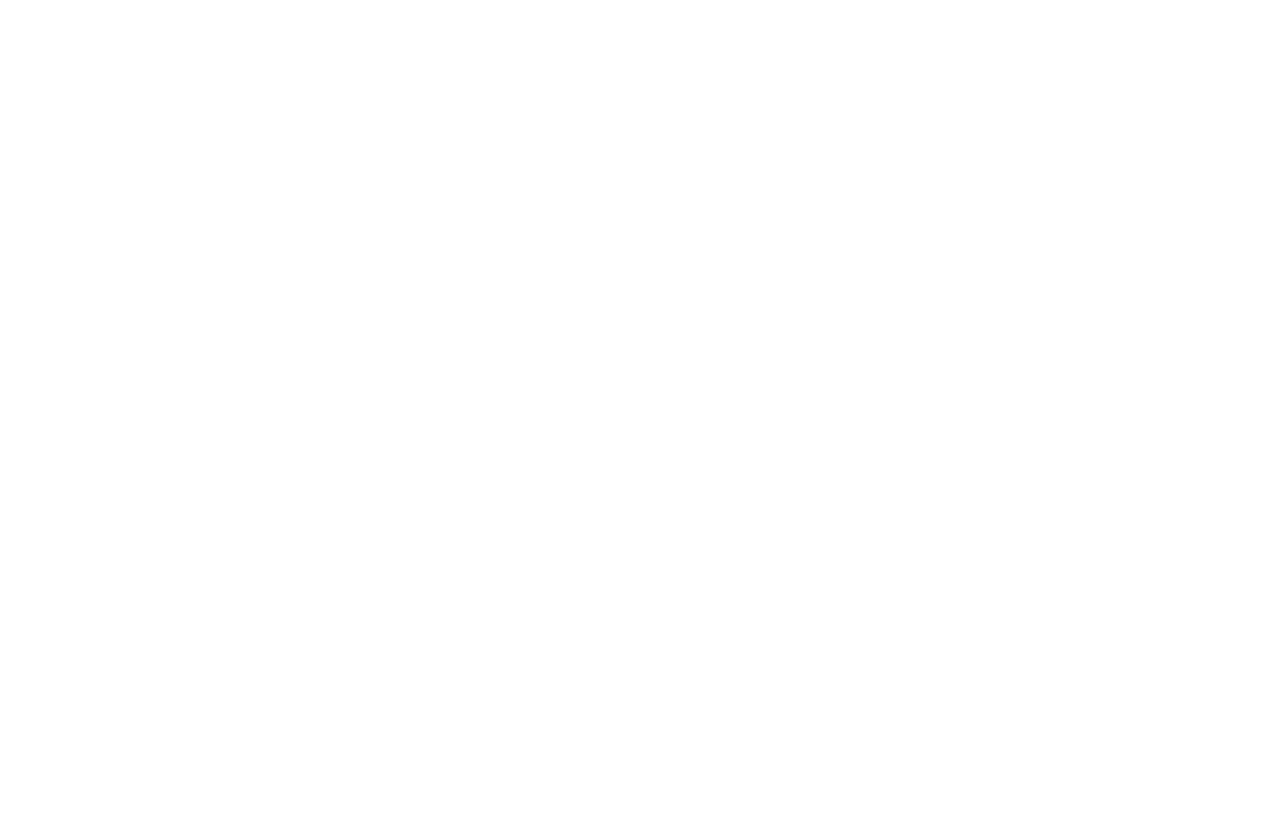
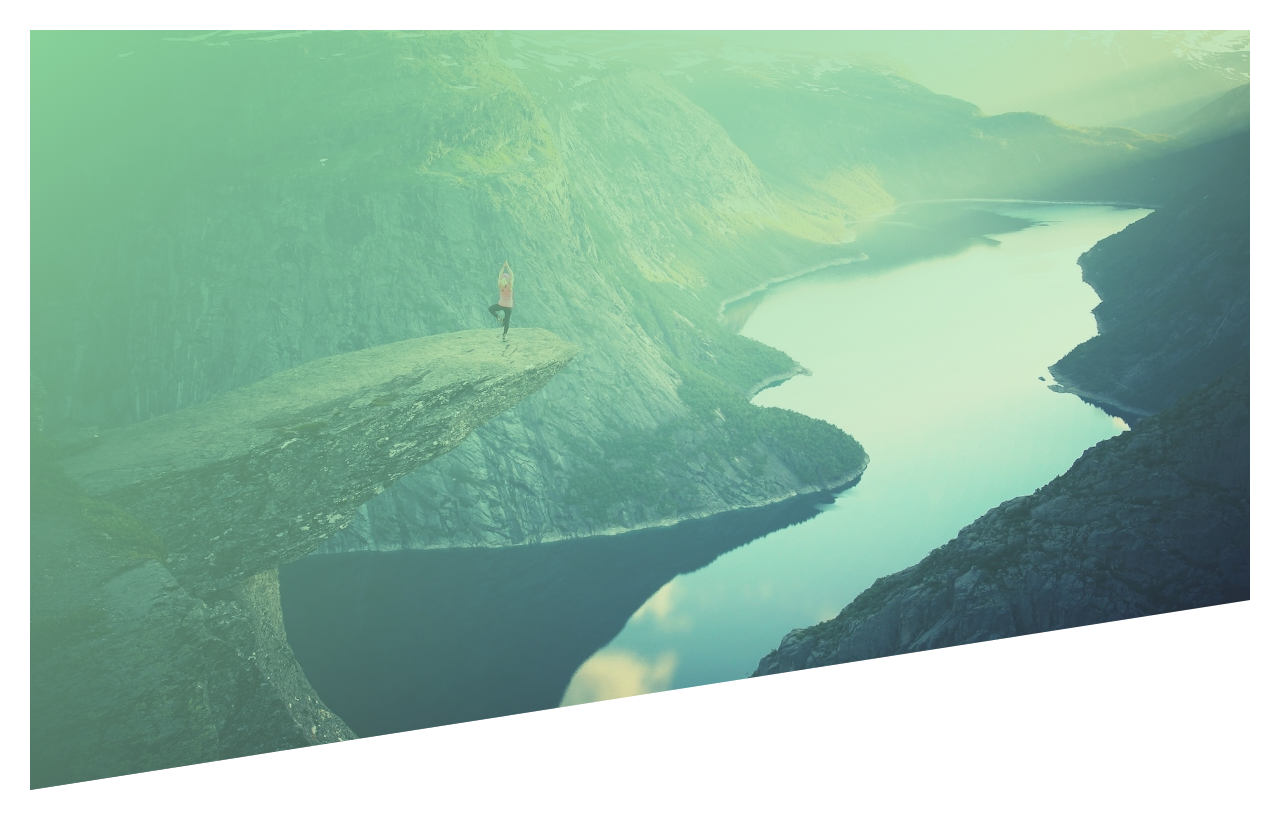
Before and after one commit to raktimraihanprova13346/natours, a React (Create React App) app: page / in a window 1280 px wide. Built offline with nearby package versions, Linux system fonts and the light colour scheme.

Commit message:
Add Sass support and header component
Sass support has been added to the project - package.json and package-lock.json have been updated accordingly. Additionally, a new header component, HeaderUI, has been created along with corresponding styling using Sass, and has been imported and used in App.js.

```diff
--- a/package.json
+++ b/package.json
@@ -9,6 +9,7 @@
     "react": "^18.3.0",
     "react-dom": "^18.3.0",
     "react-scripts": "5.0.1",
+    "sass": "^1.75.0",
     "web-vitals": "^2.1.4"
   },
   "scripts": {
--- a/src/App.js
+++ b/src/App.js
@@ -1,4 +1,5 @@
 import './App.css';
+import HeaderUI from "./header";
 
 function App() {
 
@@ -6,7 +7,7 @@
 
     return (
         <div className="App">
-
+            <HeaderUI />
         </div>
     );
 }
--- /dev/null
+++ b/src/header/index.jsx
@@ -0,0 +1,12 @@
+import React from 'react';
+import "./index.scss"
+
+const headerUI = () => {
+    return(
+        <div className="header">
+
+        </div>
+    )
+}
+
+export default headerUI;
--- /dev/null
+++ b/src/header/index.scss
@@ -0,0 +1,8 @@
+.header{
+  background-image: linear-gradient(to right bottom, rgb(136, 210, 155),
+          rgba(155, 39, 115, 0)), url("../img/hero.jpg");
+  height: 95vh;
+  background-size: cover;
+  background-position: top;
+  clip-path: polygon(0 0, 100% 0, 100% 75%, 0 100%);
+}
--- a/src/index.css
+++ b/src/index.css
@@ -1,5 +1,6 @@
 body {
   margin: 0;
+  padding: 30px;
   font-family: -apple-system, BlinkMacSystemFont, 'Segoe UI', 'Roboto', 'Oxygen',
     'Ubuntu', 'Cantarell', 'Fira Sans', 'Droid Sans', 'Helvetica Neue',
     sans-serif;
```
Also changed, not shown: 1 other file (tests, documents, lock files or other folders).
